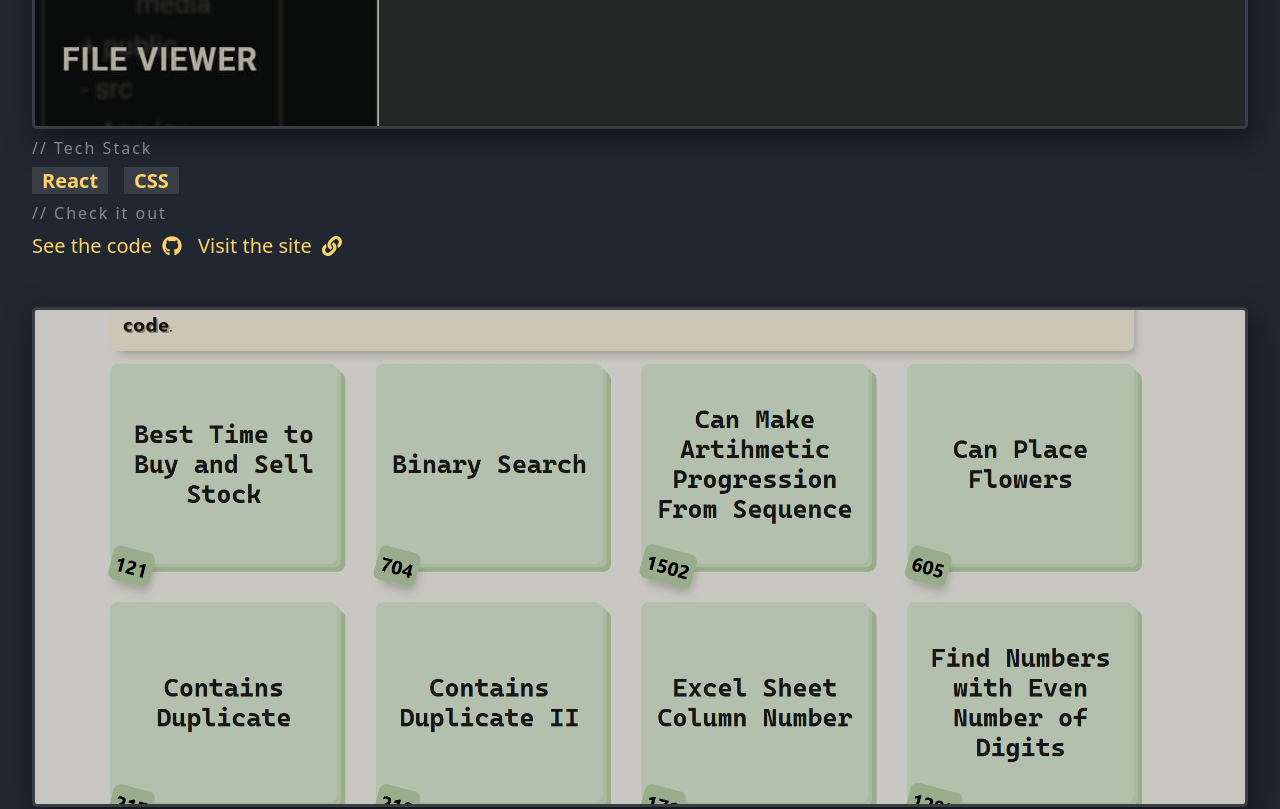
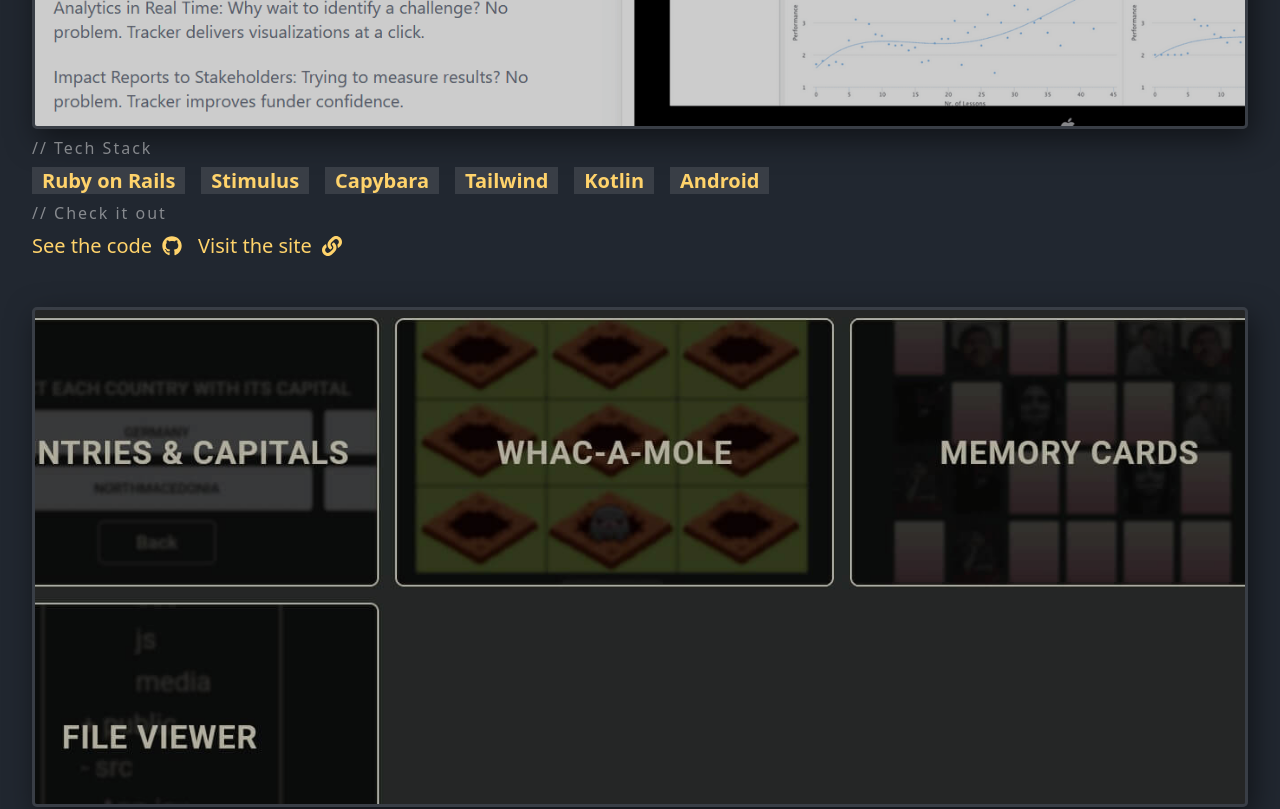
Before and after one commit to KralMarko123/portfolio, a React (Create React App) app: page / in a window 1280 px wide. Shown: the part 1920-2729 px from the top of the page. Built offline with nearby package versions, Linux system fonts and the light colour scheme.

Commit message:
added tracker as a project

```diff
--- a/src/constants/Projects.jsx
+++ b/src/constants/Projects.jsx
@@ -10,6 +10,8 @@ import reactChallengesThumbnail from "../assets/images/projects thumbnails/react
 import reactChallengesMobileThumbnail from "../assets/images/projects thumbnails/reactChallengesMobileThumbnail.jpg";
 import leetcodeSolutionsThumbnail from "../assets/images/projects thumbnails/leetcodeSolutionsThumbnail.png";
 import leetcodeSolutionsMobileThumbnail from "../assets/images/projects thumbnails/leetcodeSolutionsMobileThumbnail.png";
+import trackerThumbnail from "../assets/images/projects thumbnails/trackerThumbnail.png";
+import trackerMobileThumbnail from "../assets/images/projects thumbnails/trackerMobileThumbnail.png";
 import { FaCamera, FaGithub, FaLink } from "react-icons/fa";
 import { ROUTES } from "./ROUTES";
 
@@ -38,6 +40,35 @@ export const PROJECTS = [
     ],
     thumbnail: postsByMarkoThumbnail,
     mobileThumbnail: postsByMarkoMobileThumbnail,
+  },
+
+  {
+    id: "tracker",
+    title: "MindLeaps Tracker",
+    description:
+      "A data-driven Monitoring & Evaluation (M&E) system that measures changes in cognitive skills and social-emotional learning. ",
+    stack: [
+      "Ruby on Rails",
+      "Stimulus",
+      "Capybara",
+      "Tailwind",
+      "Kotlin",
+      "Android",
+    ],
+    links: [
+      {
+        url: "https://github.com/MindLeaps/tracker",
+        text: "See the code",
+        icon: <FaGithub />,
+      },
+      {
+        url: "https://mindleapstracker.org/",
+        text: "Visit the site",
+        icon: <FaLink />,
+      },
+    ],
+    thumbnail: trackerThumbnail,
+    mobileThumbnail: trackerMobileThumbnail,
   },
 
   {
```
Also changed, not shown: src/assets/images/projects thumbnails/trackerMobileThumbnail.png (added), src/assets/images/projects thumbnails/trackerThumbnail.png (added).
